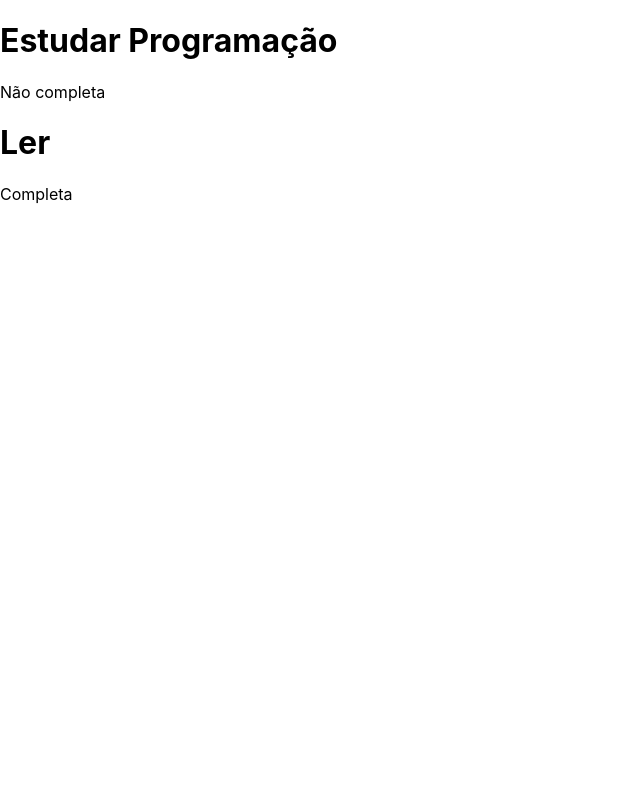
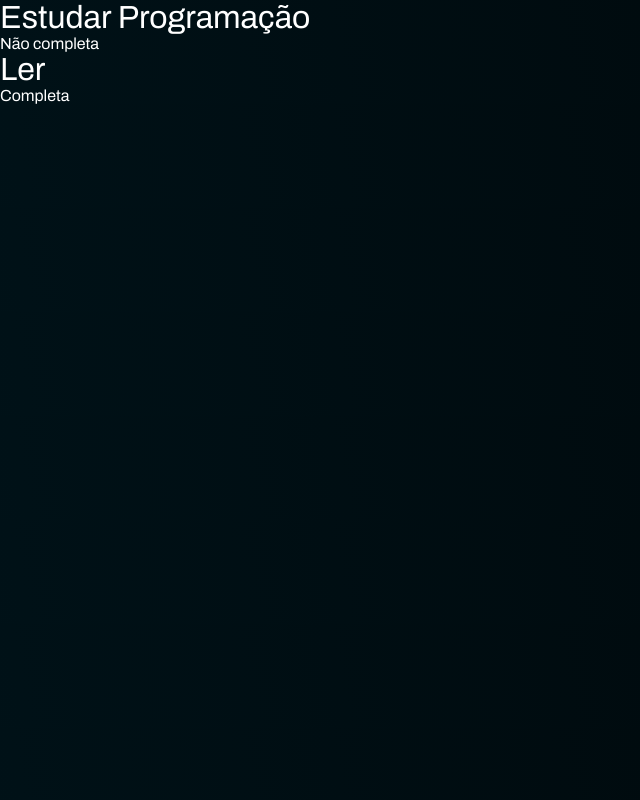
Before and after one commit to leonardomuller1/taskmanager-frontend, a React (Create React App) app: page / in a window 1280 px wide. Shown: the whole page, without its empty margins (0-640 px from the left). Built offline with nearby package versions, Linux system fonts and the light colour scheme; no server answers.

Commit message:
style: add sass and change font family

```diff
--- a/package.json
+++ b/package.json
@@ -10,6 +10,7 @@
     "react": "^18.3.1",
     "react-dom": "^18.3.1",
     "react-scripts": "5.0.1",
+    "sass": "^1.77.1",
     "web-vitals": "^2.1.4"
   },
   "scripts": {
--- a/public/index.html
+++ b/public/index.html
@@ -15,6 +15,12 @@
       user's mobile device or desktop. See https://developers.google.com/web/fundamentals/web-app-manifest/
     -->
     <link rel="manifest" href="%PUBLIC_URL%/manifest.json" />
+    <link rel="preconnect" href="https://fonts.googleapis.com" />
+    <link rel="preconnect" href="https://fonts.gstatic.com" crossorigin />
+    <link
+      href="https://fonts.googleapis.com/css2?family=Archivo:ital,wght@400;500;700&display=swap"
+      rel="stylesheet"
+    />
     <!--
       Notice the use of %PUBLIC_URL% in the tags above.
       It will be replaced with the URL of the `public` folder during the build.
--- a/src/index.css
+++ /dev/null
@@ -1,13 +0,0 @@
-body {
-  margin: 0;
-  font-family: -apple-system, BlinkMacSystemFont, 'Segoe UI', 'Roboto', 'Oxygen',
-    'Ubuntu', 'Cantarell', 'Fira Sans', 'Droid Sans', 'Helvetica Neue',
-    sans-serif;
-  -webkit-font-smoothing: antialiased;
-  -moz-osx-font-smoothing: grayscale;
-}
-
-code {
-  font-family: source-code-pro, Menlo, Monaco, Consolas, 'Courier New',
-    monospace;
-}
--- /dev/null
+++ b/src/index.scss
@@ -0,0 +1,15 @@
+$bg-color: linear-gradient(259.93deg, #000000 -41.68%, #00171f 146.85%);
+$primary-text-color: #ffffff;
+
+* {
+  margin: 0;
+  padding: 0;
+  box-sizing: border-box;
+}
+
+body {
+  margin: 0;
+  font-family: "Archivo", sans-serif;
+  background: $bg-color;
+  color: $primary-text-color;
+}
```
Also changed, not shown: src/index.js (+8 -6 lines), 1 other file (tests, documents, lock files or other folders).
